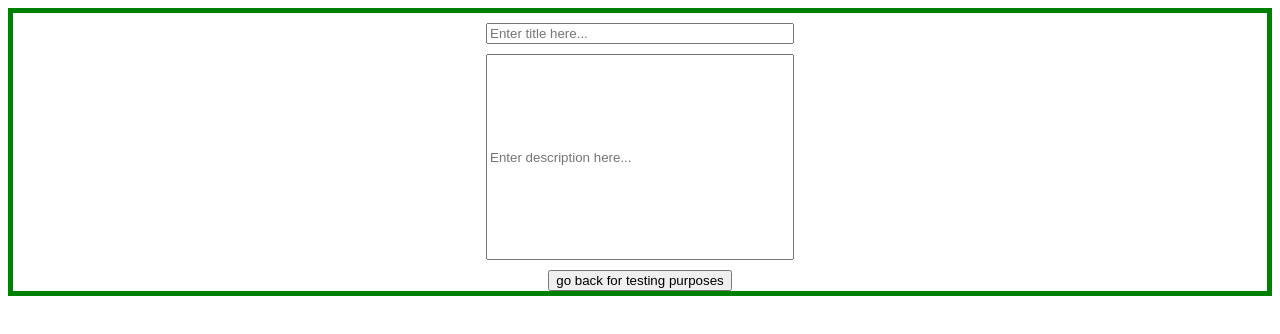
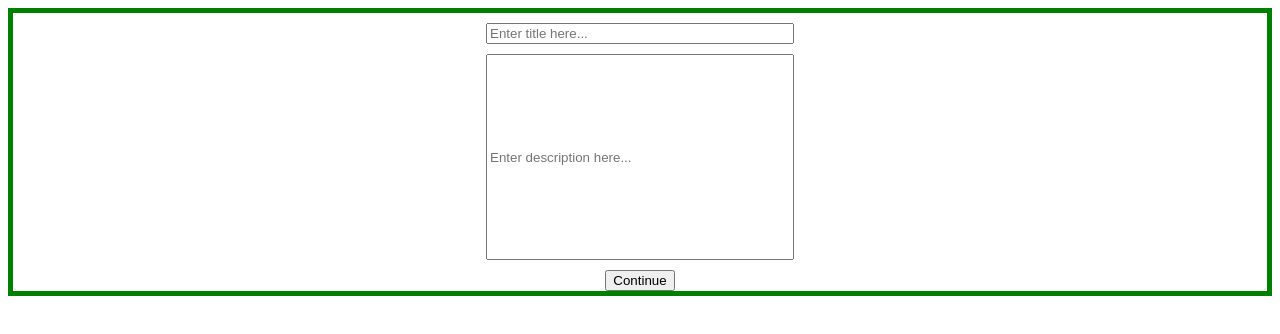
Before and after one commit to CoderDragon53/ProgressTracker.com, a plain HTML site: page add.html in a window 1280 px wide. Drawn offline with Linux system fonts and the light colour scheme.

Commit message:
Update add.html

```diff
--- a/add.html
+++ b/add.html
@@ -12,7 +12,7 @@
     <div id="div">
       <input id="title" type=text placeholder="Enter title here...">
       <input id="des" type="text" placeholder="Enter description here...">
-      <button onclick="display()">go back for testing purposes</button>
+      <button id="hi" onclick="display()">Continue</button>
     </div>
     <script src="scripting.js"></script>
   </body>
```
